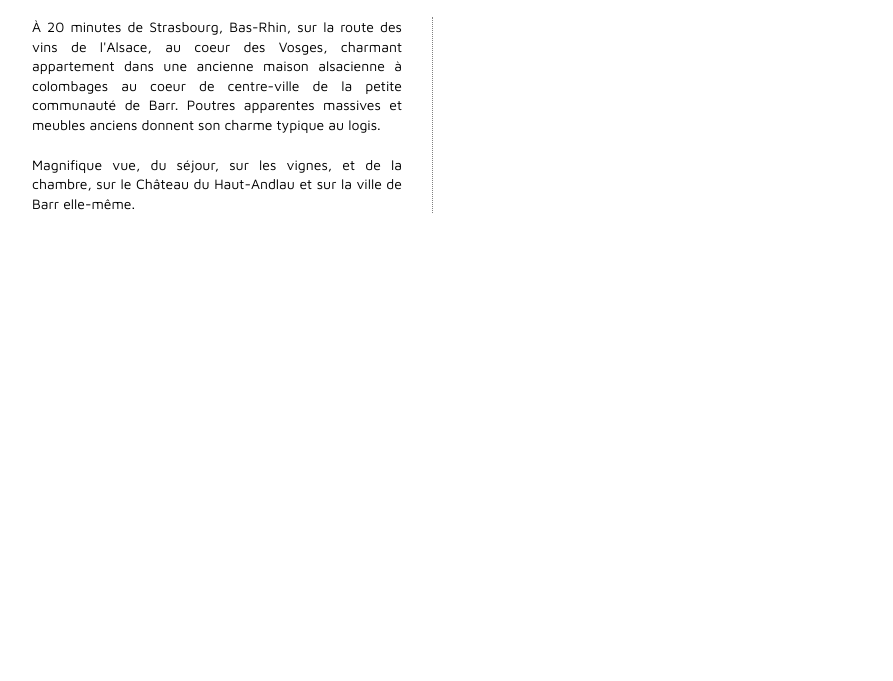
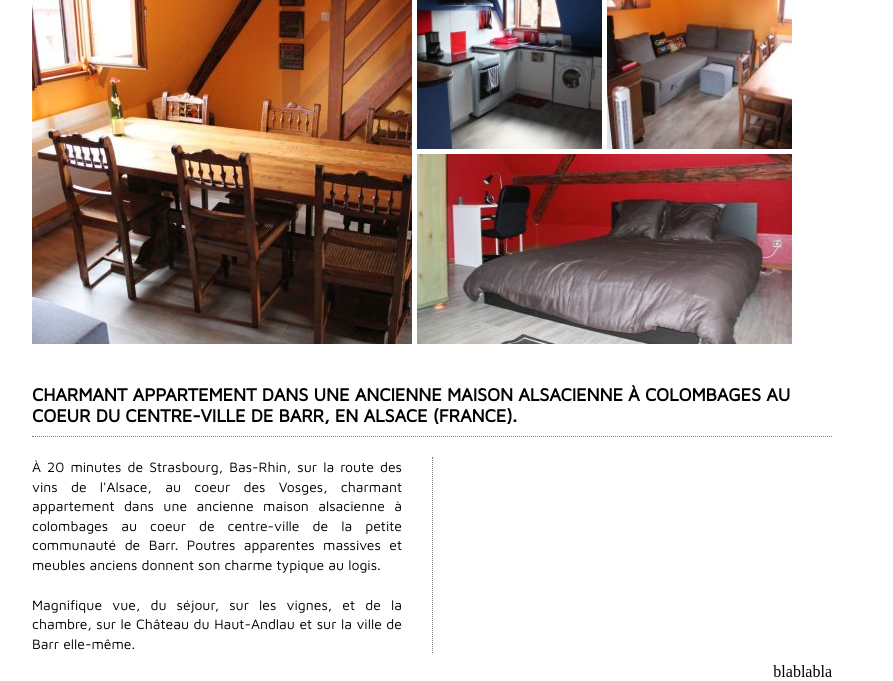
Before and after one commit to ducollegeinfo/website, a plain HTML site: page html/fr/accueil.html in a window 1280 px wide. Shown: the part 185-866 px from the top of the page, without its empty margins (208-1101 px from the left). Before the commit the page ends 800 px from the top, so only its background shows below. Drawn offline with nearby package versions, Linux system fonts and the light colour scheme.

Commit message:
add images on front page

```diff
--- a/css/style.css
+++ b/css/style.css
@@ -10,6 +10,7 @@ h1 {
     font-size: 50px;
     font-weight: normal;
     text-transform: uppercase;
+    margin-bottom: 15px;
 }
 
 h2 {
@@ -17,7 +18,7 @@ h2 {
     font-weight: medium;
     font-size: 18px;
     text-transform: uppercase;
-    padding-bottom: 5px;
+    padding-bottom: 10px;
     border-bottom-style: dotted;
     border-color: grey;
     border-bottom-width: 1px;
@@ -38,6 +39,10 @@ h2 {
     line-height: 140%;
     text-align: justify;
     margin: 20px 0 10px 0;
+}
+
+.right-description {
+    float: right;
 }
 
 .content {
@@ -89,3 +94,25 @@ h2 {
     float: right;
     background-color: black;
 }
+
+img {
+    float: left;
+    margin: 0 5px 5px 0;
+}
+
+.small-square {
+    height: 185px;
+    width: 185px;
+    object-fit: contain;
+}
+
+.small-rect {
+    height: 190px;
+    width: 375px;
+    object-fit: fill;
+}
+
+.photos {
+    height: 400px;
+    margin: 0 0 20px 0;
+}
--- a/html/fr/accueil.html
+++ b/html/fr/accueil.html
@@ -19,6 +19,12 @@
             </ul>
         </div>
         <h1>Meublé de tourisme, Barr, Alsace</h1>
+        <div class=photos>
+            <img src=../../img/front-page/table.jpg>
+            <img class="small-square" src=../../img/front-page/kitchen.jpg>
+            <img class="small-square" src=../../img/front-page/couch.jpg>
+            <img class="small-rect" src=../../img/front-page/bed.jpg>
+        </div>
         <h2>Charmant appartement dans une ancienne maison alsacienne à colombages au coeur du centre-ville de Barr, en Alsace (France).</h2>
         <div class=left-description>
             <p class=left-description-text>
@@ -28,5 +34,10 @@
             Magnifique vue, du séjour, sur les vignes, et de la chambre, sur le Château du Haut-Andlau et sur la ville de Barr elle-même.
             </p>
         </div>
+        <div class=right-description>
+            <p>
+            blablabla
+            </p>
+        </div>
     </body> </div>
 </html>
```
Also changed, not shown: img/IMG_6005.25.jpg (added), img/front-page/bed.jpg (added), img/front-page/couch.jpg (added), img/front-page/kitchen.jpg (added), img/front-page/table.jpg (added), img/square/table.jpg (added).
